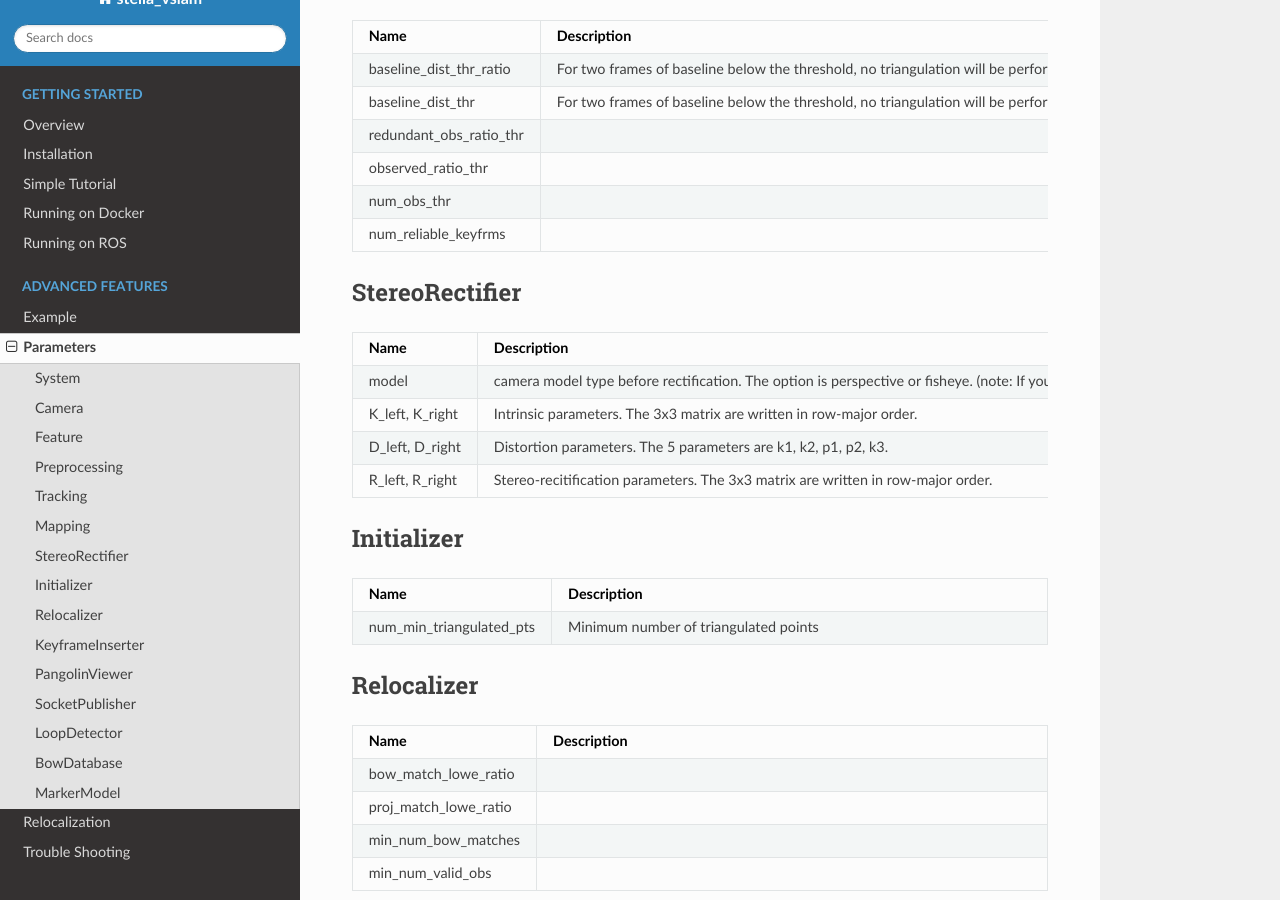
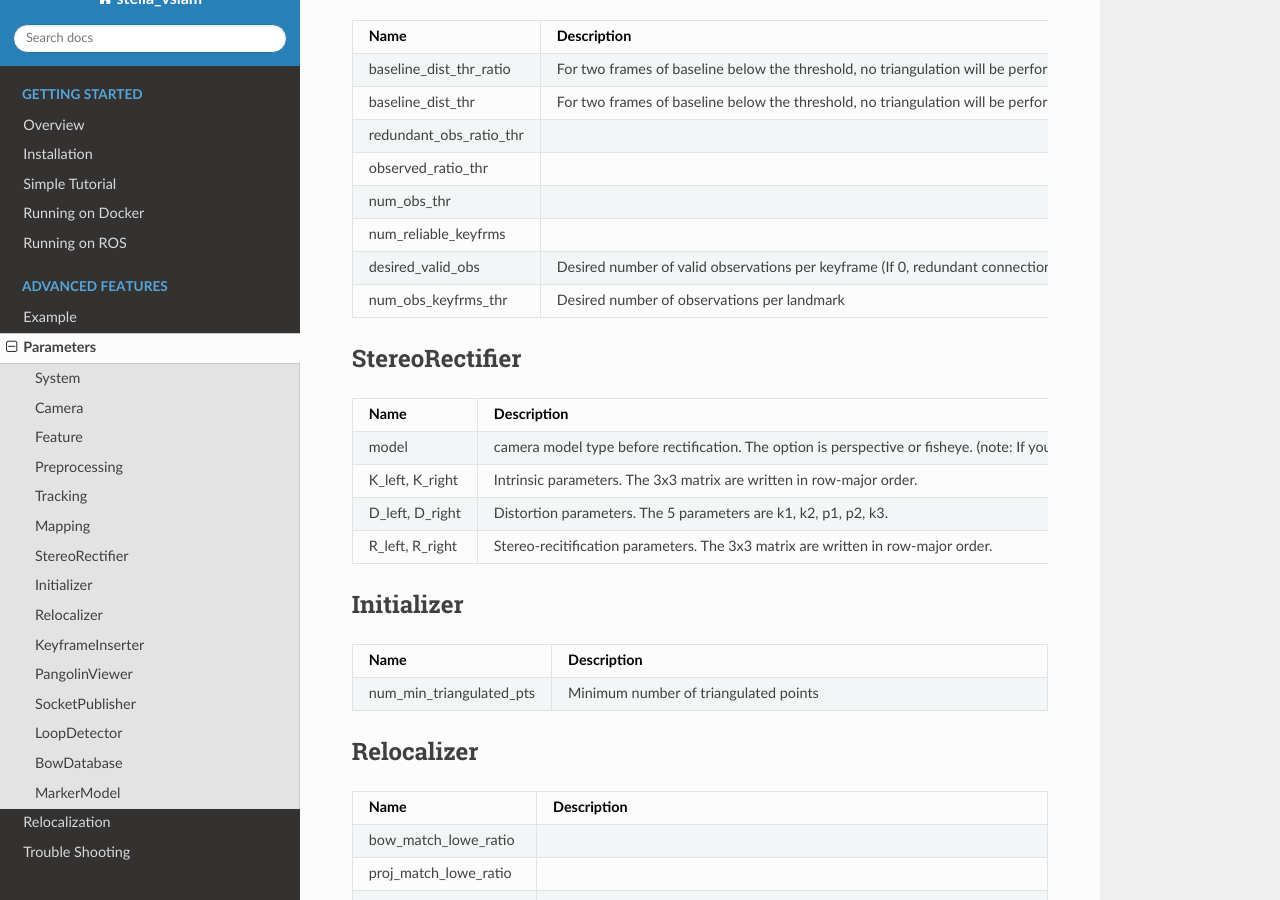
Before and after one commit to stella-cv/docs, a Sphinx documentation site: the page built from docs/parameters.rst, in a window 1280 px wide and 900 px high, scrolled down 1624 px. Built offline with Sphinx 7.4.7 and the Read the Docs theme 2.0.0, drawn with Linux system fonts in a browser that asks for light colours.

Commit message:
Add parameters for redundant connection removal

```diff
--- a/docs/parameters.rst
+++ b/docs/parameters.rst
@@ -142,6 +142,10 @@ Mapping
       -
     * - num_reliable_keyfrms
       -
+    * - desired_valid_obs
+      - Desired number of valid observations per keyframe (If 0, redundant connection removal is disabled.)
+    * - num_obs_keyfrms_thr
+      - Desired number of observations per landmark
 
 .. _section-parameters-stereo-rectifier:
 
```
